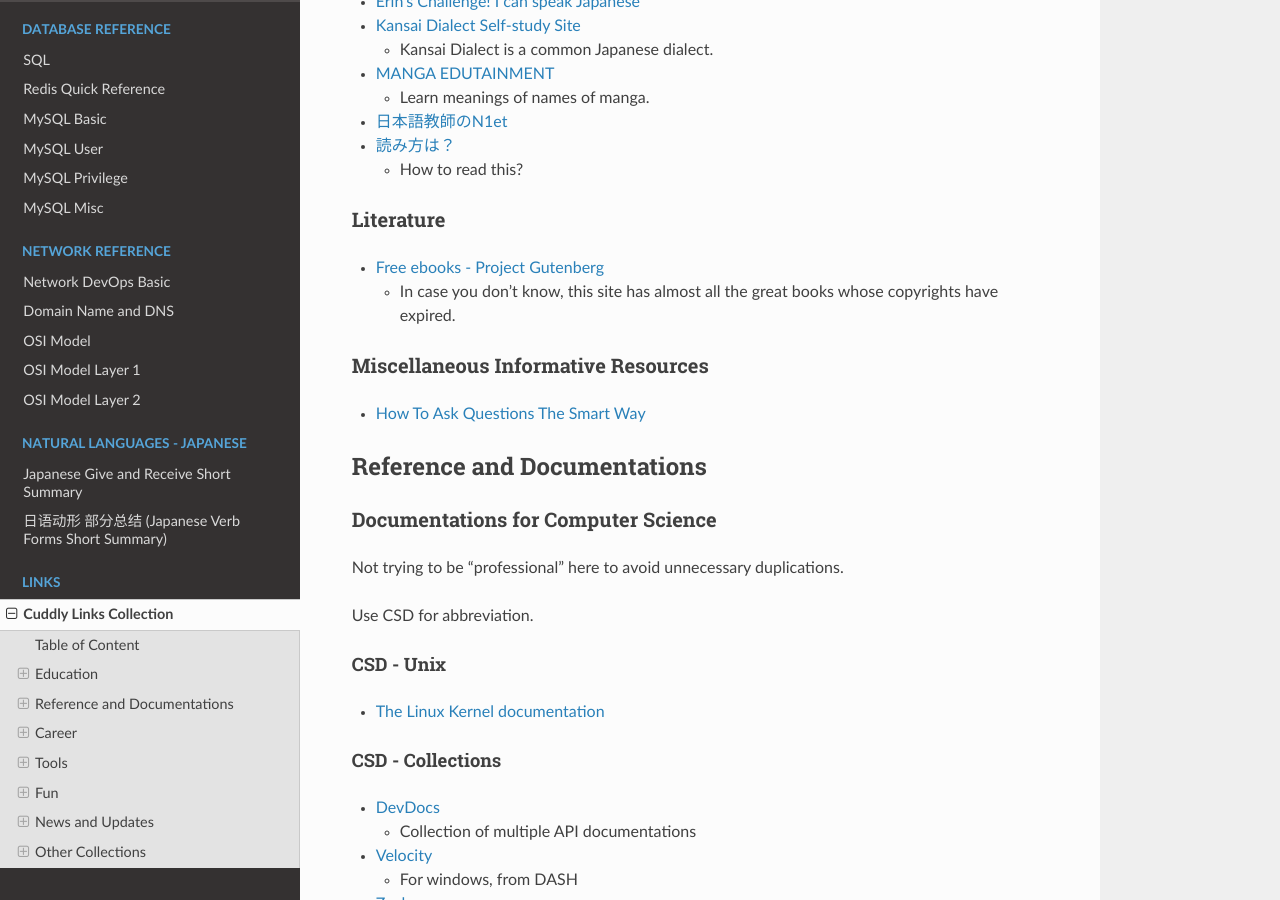
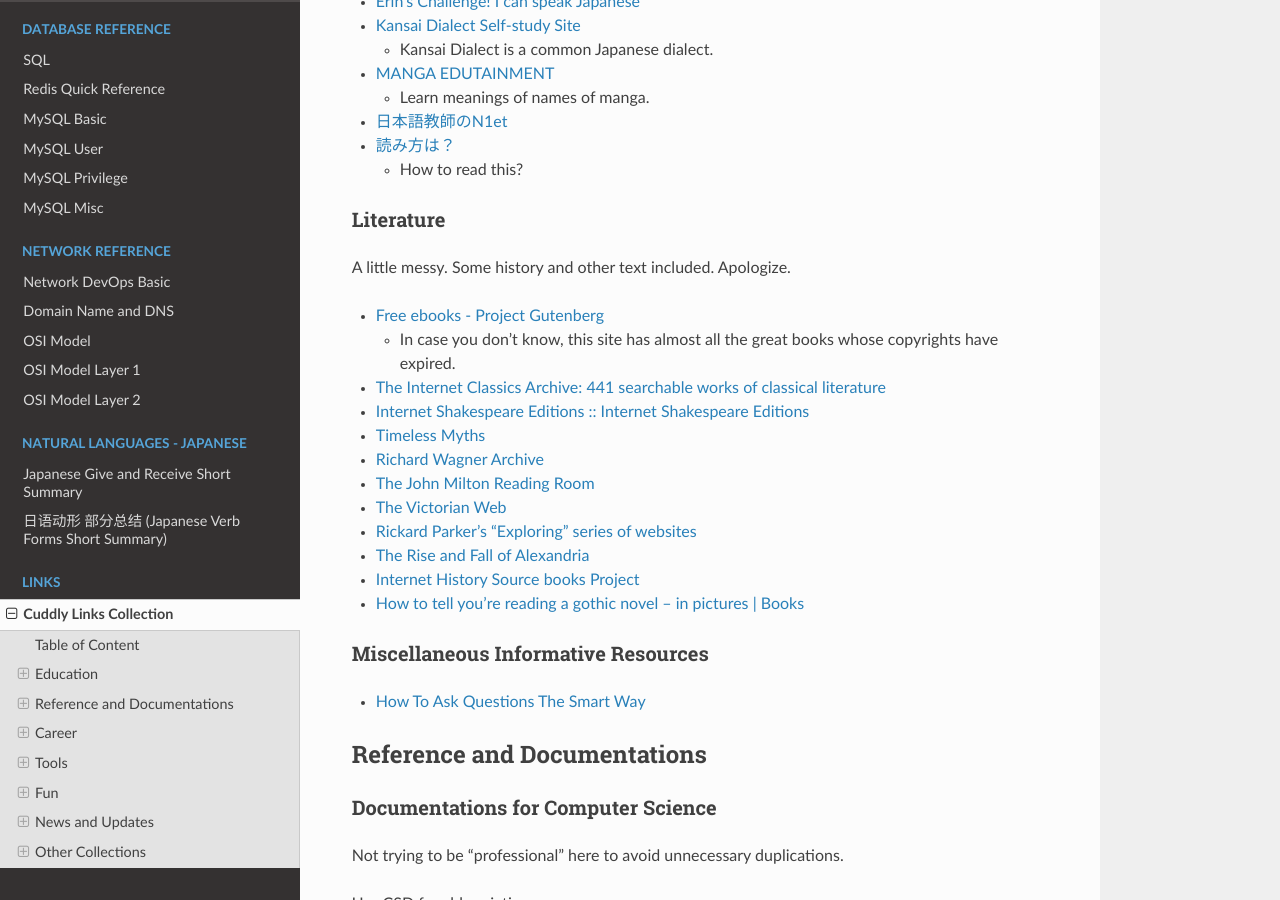
Before and after one commit to snowme34/snowme34.com, a Sphinx documentation site: the page built from docs/source/links/cuddly_links_collection.md, in a window 1280 px wide and 900 px high, scrolled down 6482 px. Built offline with Sphinx 7.4.7 and the Read the Docs theme 2.0.0, drawn with Linux system fonts in a browser that asks for light colours.

Commit message:
add some literature links

```diff
--- a/cspell_dict_bash.txt
+++ b/cspell_dict_bash.txt
@@ -557,3 +557,5 @@
 LOCKD
 TCPPORT
 UDPPORT
+
+Rickard
--- a/docs/source/links/cuddly_links_collection.md
+++ b/docs/source/links/cuddly_links_collection.md
@@ -347,9 +347,31 @@
 
 ### Literature
 
+A little messy. Some history and other text included. Apologize.
+
 * [Free ebooks - Project Gutenberg](http://www.gutenberg.org/)
 
   * In case you don't know, this site has almost all the great books whose copyrights have expired.
+
+* [The Internet Classics Archive: 441 searchable works of classical literature](http://classics.mit.edu/)
+
+* [Internet Shakespeare Editions :: Internet Shakespeare Editions](http://internetshakespeare.uvic.ca/)
+
+* [Timeless Myths](http://www.timelessmyths.com/)
+
+* [Richard Wagner Archive](http://users.utu.fi/hansalmi/wagner.html)
+
+* [The John Milton Reading Room](https://www.dartmouth.edu/~milton/reading_room/contents/text.shtml)
+
+* [The Victorian Web](http://www.victorianweb.org/victorian/index.html)
+
+* [Rickard Parker's "Exploring" series of websites](http://world.std.com/~raparker/exploring/explore.html)
+
+* [The Rise and Fall of Alexandria](http://alexpetrov.com/memes/hum/alexandria/)
+
+* [Internet History Source books Project](https://sourcebooks.fordham.edu/)
+
+* [How to tell you're reading a gothic novel – in pictures | Books](https://www.theguardian.com/books/interactive/2014/may/09/reading-gothic-novel-pictures?CMP=fb_gu)
 
 ### Miscellaneous Informative Resources
 
```
